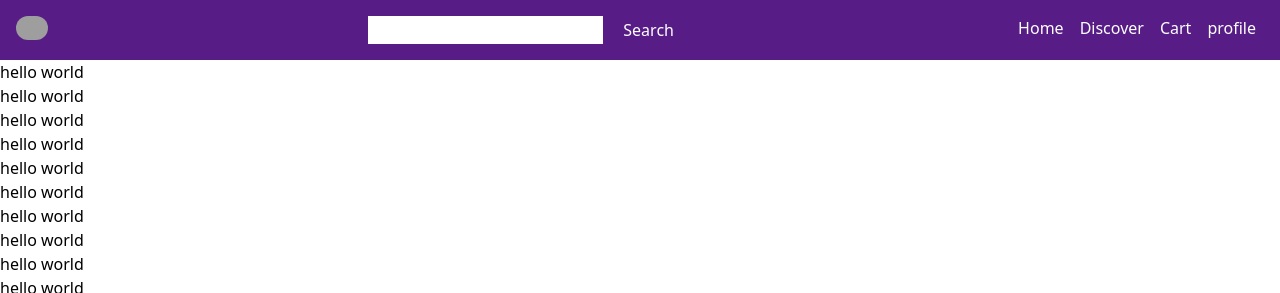
After one commit to PJ-BN/daraz-lite, a Django app: page /home in a window 1280 px wide; the page is wider, and only the part inside the window is pictured. The commit adds this page. Shown: the top 293 px of that part. Run offline with Django 4.2, Linux system fonts and the light colour scheme; style sheets or scripts are compiled from the project's sources; grey boxes are pictures that could not be loaded.

```diff
--- /dev/null
+++ b/catalog/templates/home.html
@@ -0,0 +1,7 @@
+{% extends 'main.html' %}
+
+{% block content %}
+    {% for i in data %}
+        <h1> hello world</h1>
+    {% endfor %}
+{% endblock content %}
--- /dev/null
+++ b/catalog/templates/main.html
@@ -0,0 +1,14 @@
+{% extends 'base.html' %}
+
+{% block title %}
+    Home
+{% endblock %}
+
+
+{% block navcart %}
+<li class= "mx-2 cursor-pointer">Cart</li>
+{% endblock %}
+
+{% block navprofile %}
+<li class= "mx-2 cursor-pointer"><a href = "{% url 'profile' %}"> profile</a></li>
+{% endblock %}
--- a/catalog/urls.py
+++ b/catalog/urls.py
@@ -2,6 +2,8 @@ from django.urls import path
 from .views import *
 
 urlpatterns = [
-    path('', home),
+    path('', landing ,name = "landign"),
+    path('home', home, name = "home"),
+    path('profile', profile, name = "profile")
 
 ]
--- a/catalog/views.py
+++ b/catalog/views.py
@@ -1,9 +1,20 @@
-from django.shortcuts import render, HttpResponse
+from django.shortcuts import render, redirect
 
 # Create your views here.
+
+def landing(request):
+    context = {
+        "data" : [1,2,3,4,5,6,7,8,9,10]
+    }
+    return render(request, 'landing.html', context)
+
 
 def home(request):
     context = {
         "data" : [1,2,3,4,5,6,7,8,9,10]
     }
-    return render(request, 'landing.html', context)
+    return render(request, 'home.html', context)
+
+def profile(request):
+    if request.method =='GET':
+        return render(request, 'profile.html')
--- a/login/views.py
+++ b/login/views.py
@@ -1,5 +1,6 @@
 from django.shortcuts import render , redirect
 from .models import *
+from catalog.views import home
 
 # Create your views here.
 from django.http import HttpResponse
@@ -16,11 +17,11 @@ def login(request):
             if i["email"] == username:
                 if i["password"] == password:
 
-                    return HttpResponse("correct")
+                    return redirect(home)
 
         return HttpResponse("Incorrect")
     elif request.method =="GET":
-        return redirect("page")
+        return redirect(page)
 
 
 
--- a/templates/base.html
+++ b/templates/base.html
@@ -18,14 +18,15 @@
 
             </div>
             <ul class="flex justify-end  text-white" >
-                <li class= "mx-2 cursor-pointer">Home</li>
+                <li class= "mx-2 cursor-pointer"><a href ="{% url 'home' %}">Home</a></li>
                 <li class= "mx-2 cursor-pointer">Discover</li>
 
                 {% block navsign%}
                 {% endblock %}
                 {% block navcart%}
                 {% endblock %}
-
+                {% block navprofile%}
+                {% endblock %}
             </ul>
         </nav>
     </header>
```
Also changed, not shown: catalog/templates/profile.html (added, +19 -0 lines).
